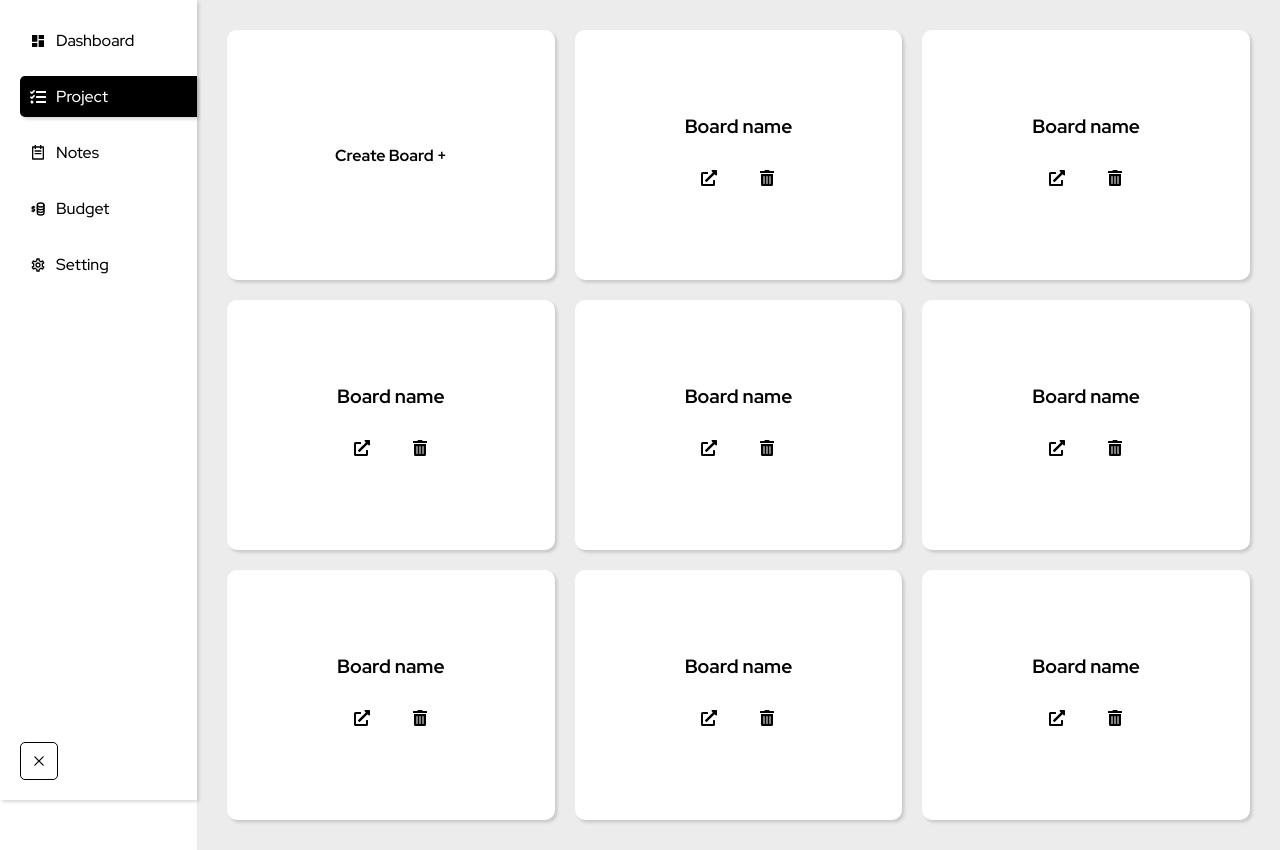
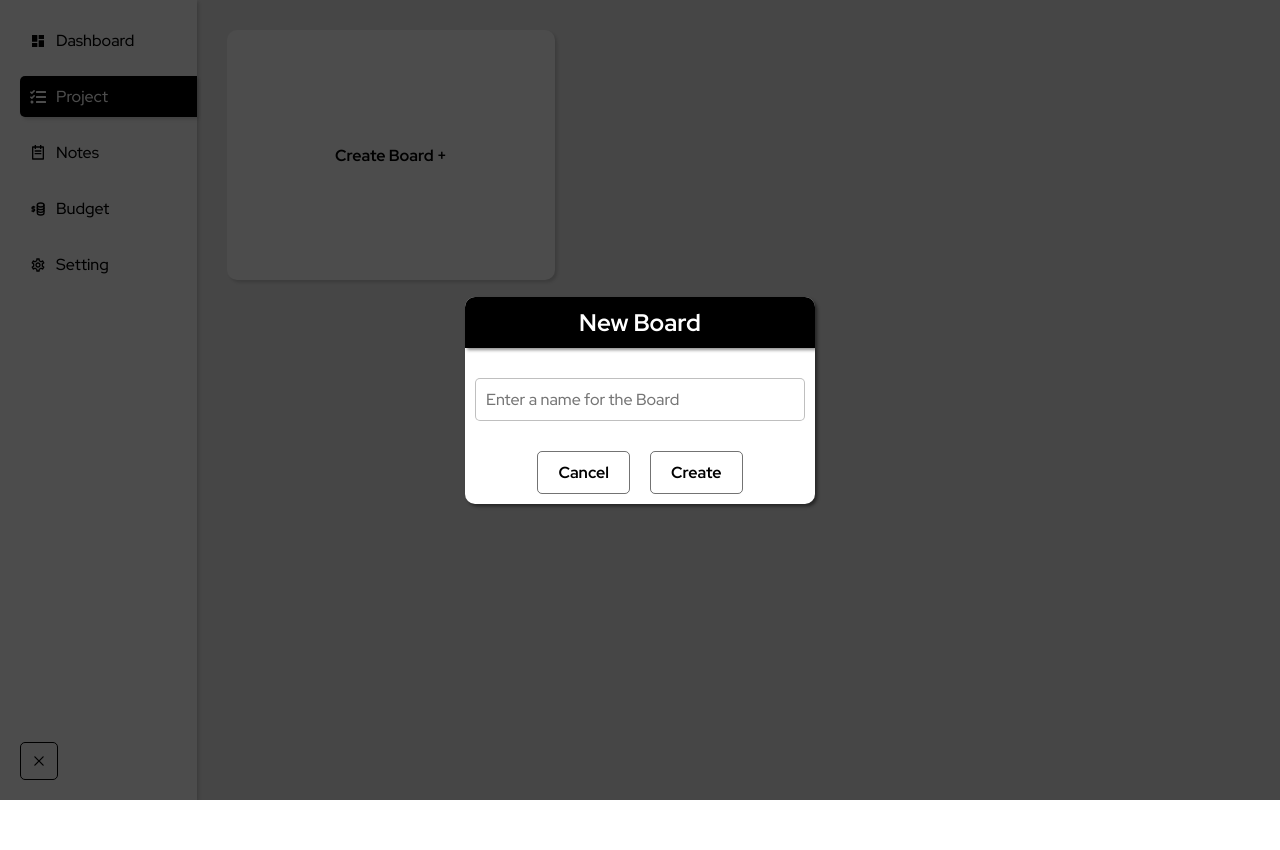
Before and after one commit to Kaka5hi/personal-planner, a React (Create React App) app: page /project in a window 1280 px wide. Both pictures are taken after a click on the button "Create Board +". After the commit the page ends 800 px from the top, so only its background shows below. Built offline with nearby package versions, Linux system fonts and the light colour scheme.

Commit message:
Popup modal added

```diff
--- a/src/pages/Project.jsx
+++ b/src/pages/Project.jsx
@@ -3,21 +3,39 @@ import SingleBoardBtn from '../components/single-board-btn/SingleBoardBtn'
 import './Project.css'
 
 const Project = () => {
+
+    const [showPopupModal, setShowPopupModal] = React.useState(false)
+
     return (
         <div className='page-container'>
             <div className="project_outer-container">
                 <div className="create_board-btn_container">
-                    <button title='Create Board'>Create Board +</button>
+                    <button onClick={() => setShowPopupModal(true)} title='Create Board'>Create Board +</button>
                 </div>
-                <SingleBoardBtn />
-                <SingleBoardBtn />
-                <SingleBoardBtn />
-                <SingleBoardBtn />
-                <SingleBoardBtn />
-                <SingleBoardBtn />
-                <SingleBoardBtn />
-                <SingleBoardBtn />
+
+                {/* Here we will add board containers when user click on create card and give the board name */}
+
             </div>
+
+            {showPopupModal && <div className="create_board-popup_modal">
+                <div className="inner-container">
+                    <div className="top">
+                        <h4>New Board</h4>
+                    </div>
+                    <div className="middle">
+                        <form>
+                            <input
+                                type="text"
+                                placeholder='Enter a name for the Board'
+                            />
+                        </form>
+                    </div>
+                    <div className="bottom">
+                        <button onClick={() => setShowPopupModal(false)} >Cancel</button>
+                        <button>Create</button>
+                    </div>
+                </div>
+            </div>}
         </div>
     )
 }
```
